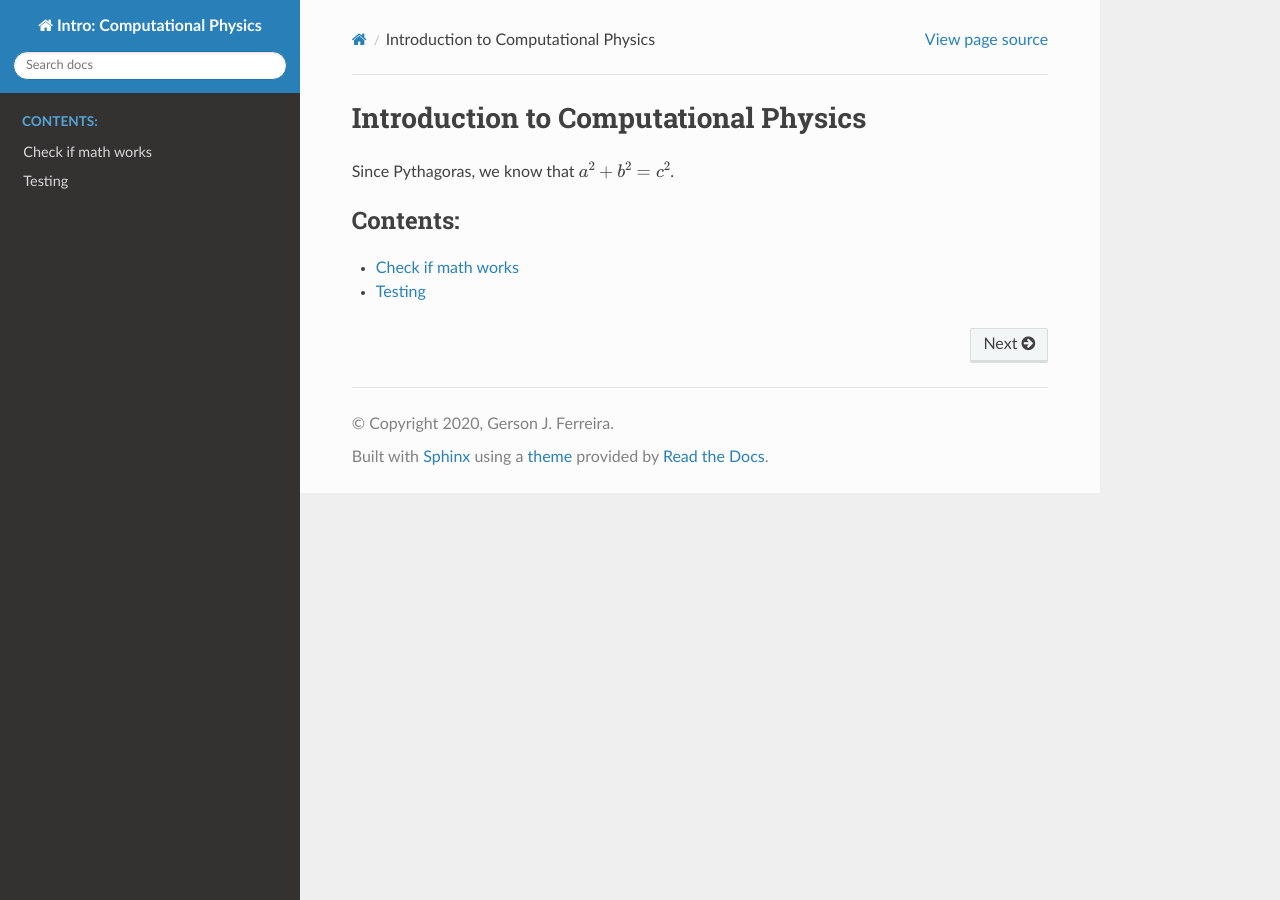
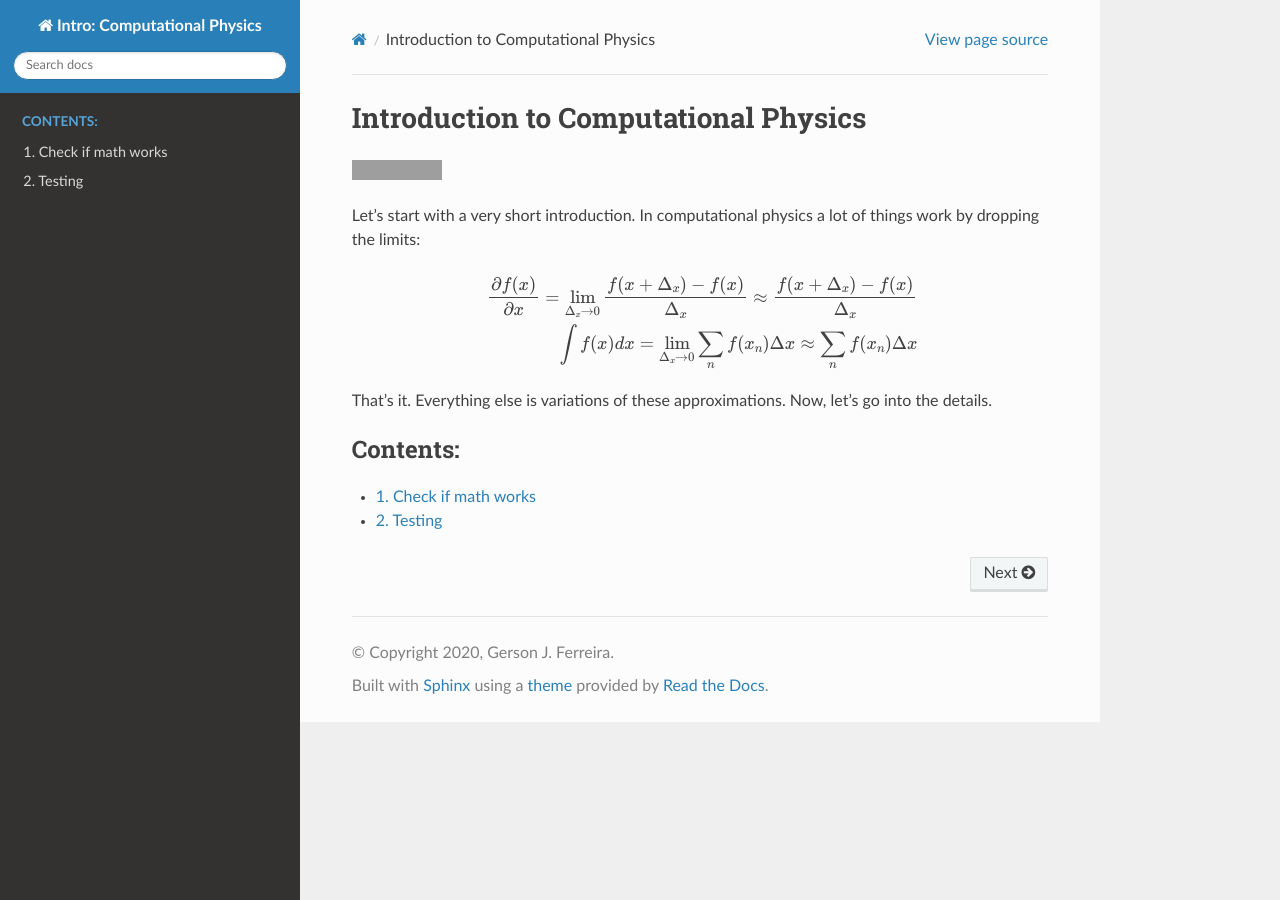
Before and after one commit to gersonjferreira/Computational-Physics-Class-Notes, a Sphinx documentation site: the page built from docs/index.rst, in a window 1280 px wide. Built offline with Sphinx 7.4.7 and the Read the Docs theme 2.0.0, drawn with Linux system fonts in a browser that asks for light colours; grey boxes are pictures that could not be loaded.

Commit message:
Update index.rst

```diff
--- a/docs/index.rst
+++ b/docs/index.rst
@@ -6,9 +6,21 @@
 Introduction to Computational Physics
 =================================================================
 
-Since Pythagoras, we know that :math:`a^2 + b^2 = c^2`.
+.. image:: https://readthedocs.org/projects/compphysics/badge/?version=latest
+   :target: https://compphysics.readthedocs.io/?badge=latest
+   :alt: Documentation Status
+
+Let's start with a very short introduction. In computational physics a lot of things work by dropping the limits:
+
+.. math::
+   \dfrac{\partial f(x)}{\partial x} = \lim_{\Delta_x \rightarrow 0} \dfrac{f(x+\Delta_x) - f(x)}{\Delta_x} \approx \dfrac{f(x+\Delta_x) - f(x)}{\Delta_x}
+
+   \int f(x) dx = \lim_{\Delta_x \rightarrow 0} \sum_n f(x_n) \Delta x \approx \sum_n f(x_n) \Delta x
+
+That's it. Everything else is variations of these approximations. Now, let's go into the details.
 
 .. toctree::
+   :numbered:
    :maxdepth: 2
    :caption: Contents:
 
```
